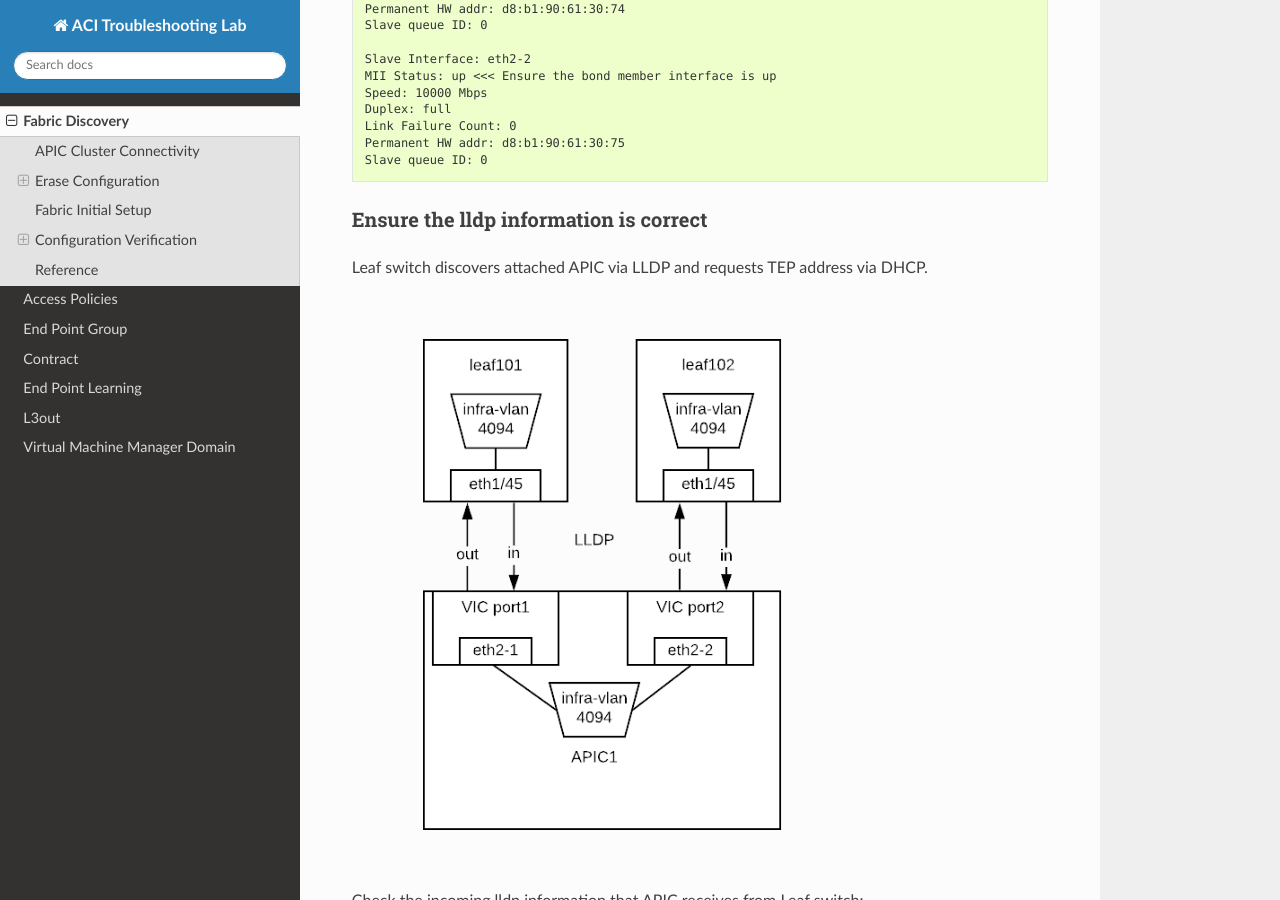
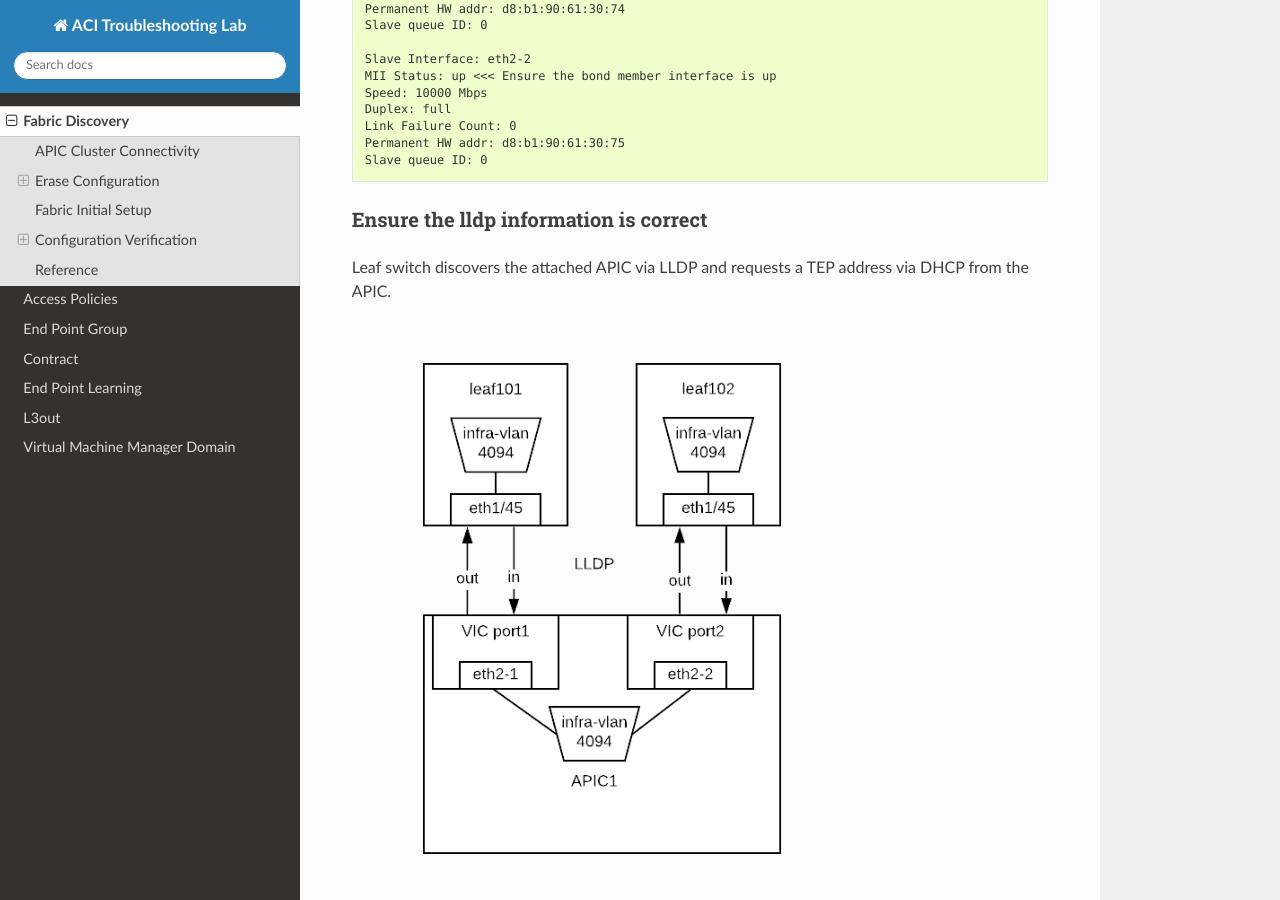
Before and after one commit to ewibowo/aci-troubleshooting-lab, a Sphinx documentation site: the page built from source/fabric-discovery.rst, in a window 1280 px wide and 900 px high, scrolled down 3598 px. Built offline with Sphinx 7.4.7 and the Read the Docs theme 2.0.0, drawn with Linux system fonts in a browser that asks for light colours.

Commit message:
Modified EPG section

```diff
--- a/source/epg.rst
+++ b/source/epg.rst
@@ -1,7 +1,7 @@
 End Point Group
 ===============
 
-So far the fabric nodes have all been discovered (VTEPs are assigned) and access policies have been created (port speed, cdp, lldp and other leaf port properties). Now, we are ready to assign the leaf ports to EPGs.
+So far all the fabric nodes have been discovered (VTEPs are assigned) and access policies have been created (port speed, cdp, lldp and other leaf port properties). Now, we are ready to assign the ownership of leaf ports to EPGs.
 
 EPG classification can be based on:
 
--- a/source/fabric-discovery.rst
+++ b/source/fabric-discovery.rst
@@ -174,7 +174,7 @@ Check which active interface is connected to the leaf:
 Ensure the lldp information is correct
 ~~~~~~~~~~~~~~~~~~~~~~~~~~~~~~~~~~~~~~~~~~~~~~~~~~~~~~~~~~~~~~~~~
 
-Leaf switch discovers attached APIC via LLDP and requests TEP address via DHCP.
+Leaf switch discovers the attached APIC via LLDP and requests a TEP address via DHCP from the APIC.
 
 .. image:: apic-leaf-lldp.png
    :width: 500px
--- a/source/index.rst
+++ b/source/index.rst
@@ -1,5 +1,3 @@
-.. sectnum::
-
 ACI Troubleshooting Lab
 =======================
 
```
